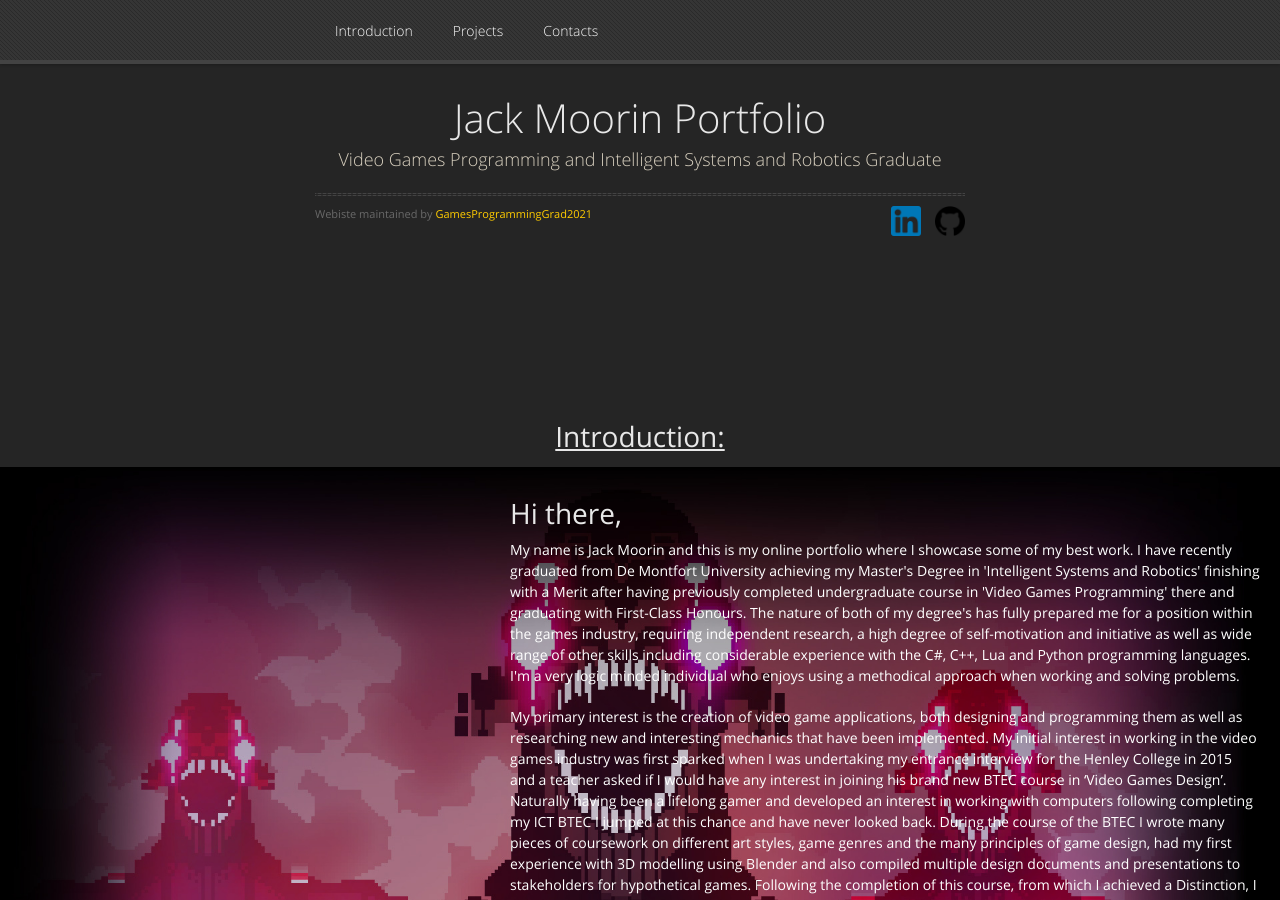
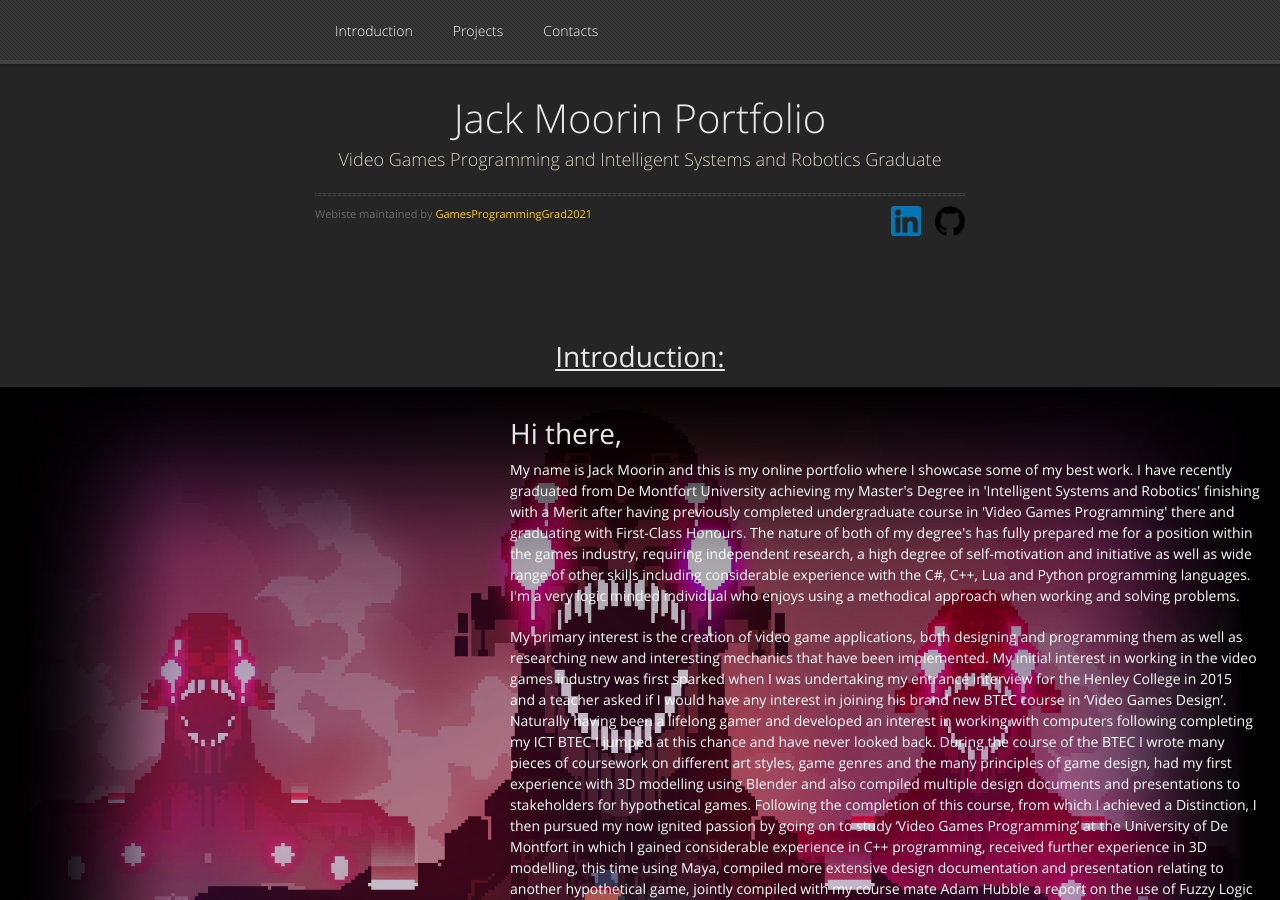
Before and after one commit to GamesProgrammingGrad2021/GamesProgrammingGrad2021.github.io, a Jekyll site: the page built from index.md, in a window 1280 px wide and 900 px high. Built offline with Jekyll 4.4.1, drawn with Linux system fonts in a browser that asks for light colours; nearby versions of some CDN libraries; our own code applies the rules of GitHub Pages for plain Markdown files.

Commit message:
Update default.html

```diff
--- a/_layouts/default.html
+++ b/_layouts/default.html
@@ -66,7 +66,7 @@
     </div>
 
 	<!-- Introduction w/ Image -->
-	<div id="intro" style="padding-top: 80px;">
+	<div id="intro" style="padding-top: 0px;">
 		<div class="introduction">
 			<h1 style="padding-bottom: 5px;"><u>Introduction:</u></h1>
 			<img src="Portfolio_Portrait.jpg" alt="Profile_Picture" style="width:100%;">
```
